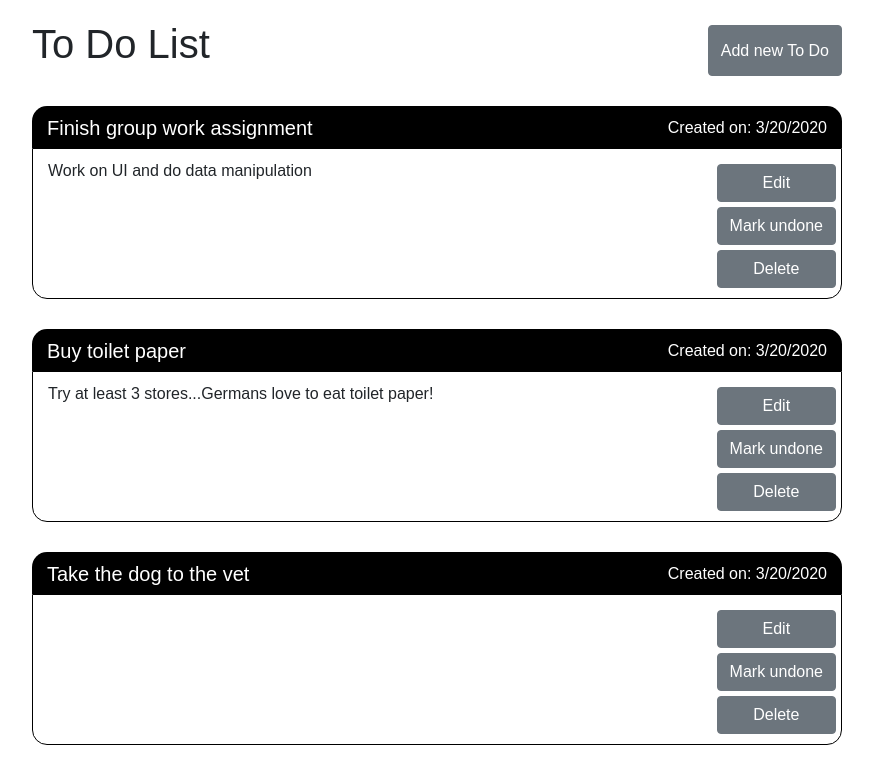
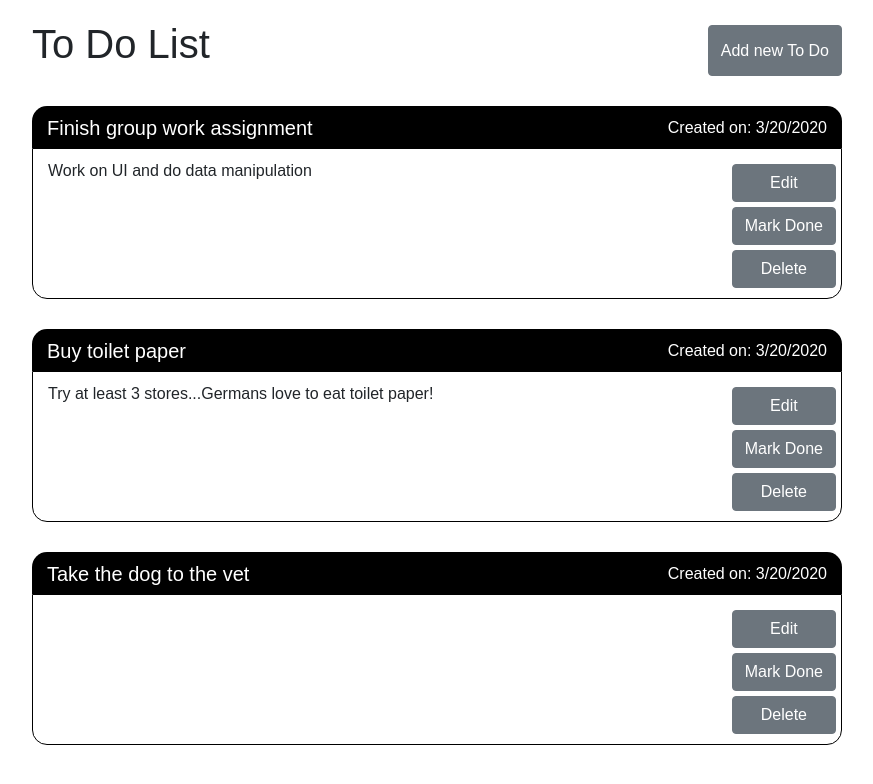
Before and after one commit to Bobaflex-HSV/ToDoList-React, a React (Create React App) app: page / in a window 1280 px wide. Shown: the top 784 px of the page, without its empty margins (203-1076 px from the left). Built offline with nearby package versions, Linux system fonts and the light colour scheme.

Commit message:
Change Marking label

```diff
--- a/src/components/Todo.js
+++ b/src/components/Todo.js
@@ -44,7 +44,7 @@ export default function Todo({
             type="button"
             className="btn btn-secondary button-todo"
           >
-            {doneState ? "Mark Done" : "Mark undone"}
+            {doneState ? "Mark Unone" : "Mark Done"}
           </button>
           <button
             onClick={deleteTodo}
```
